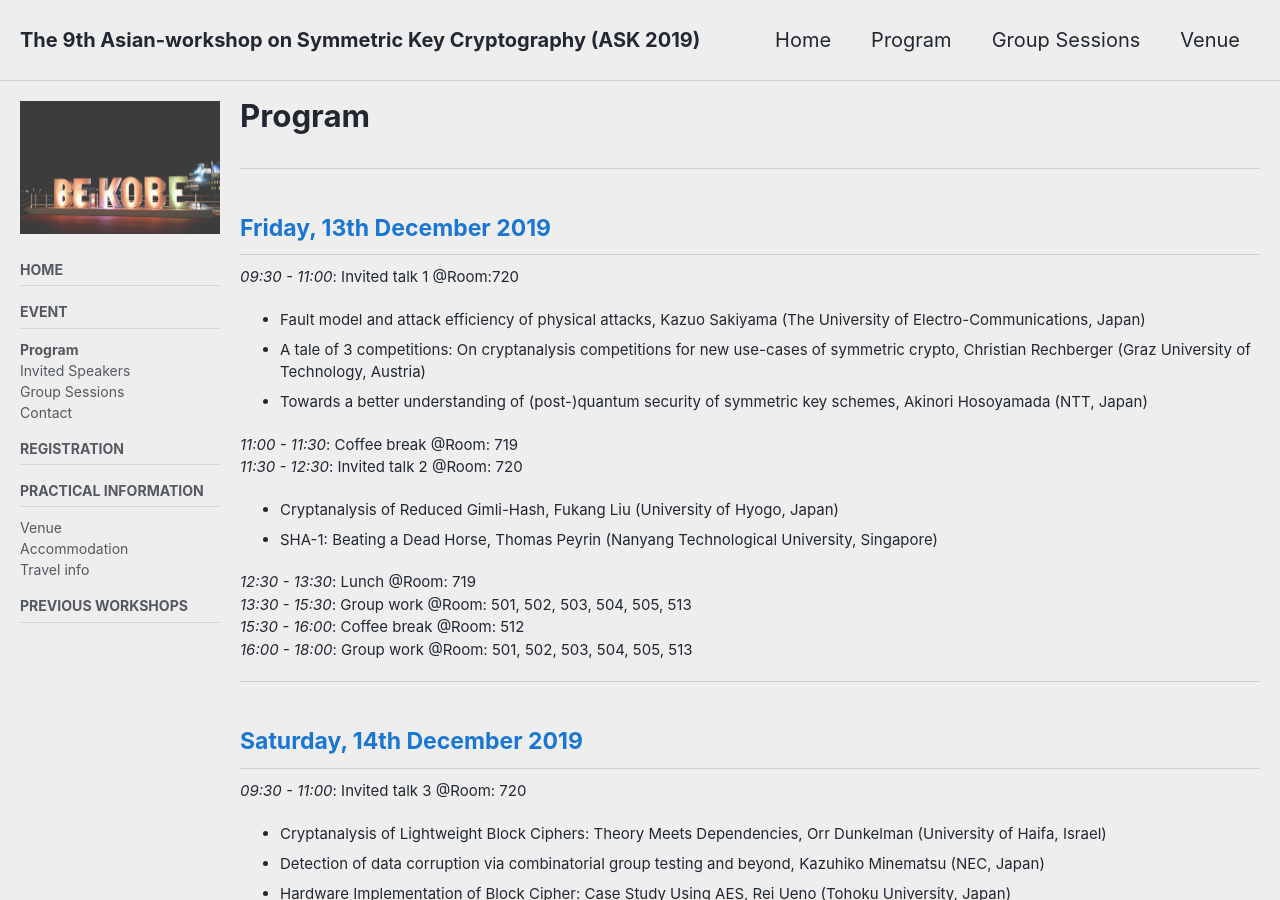
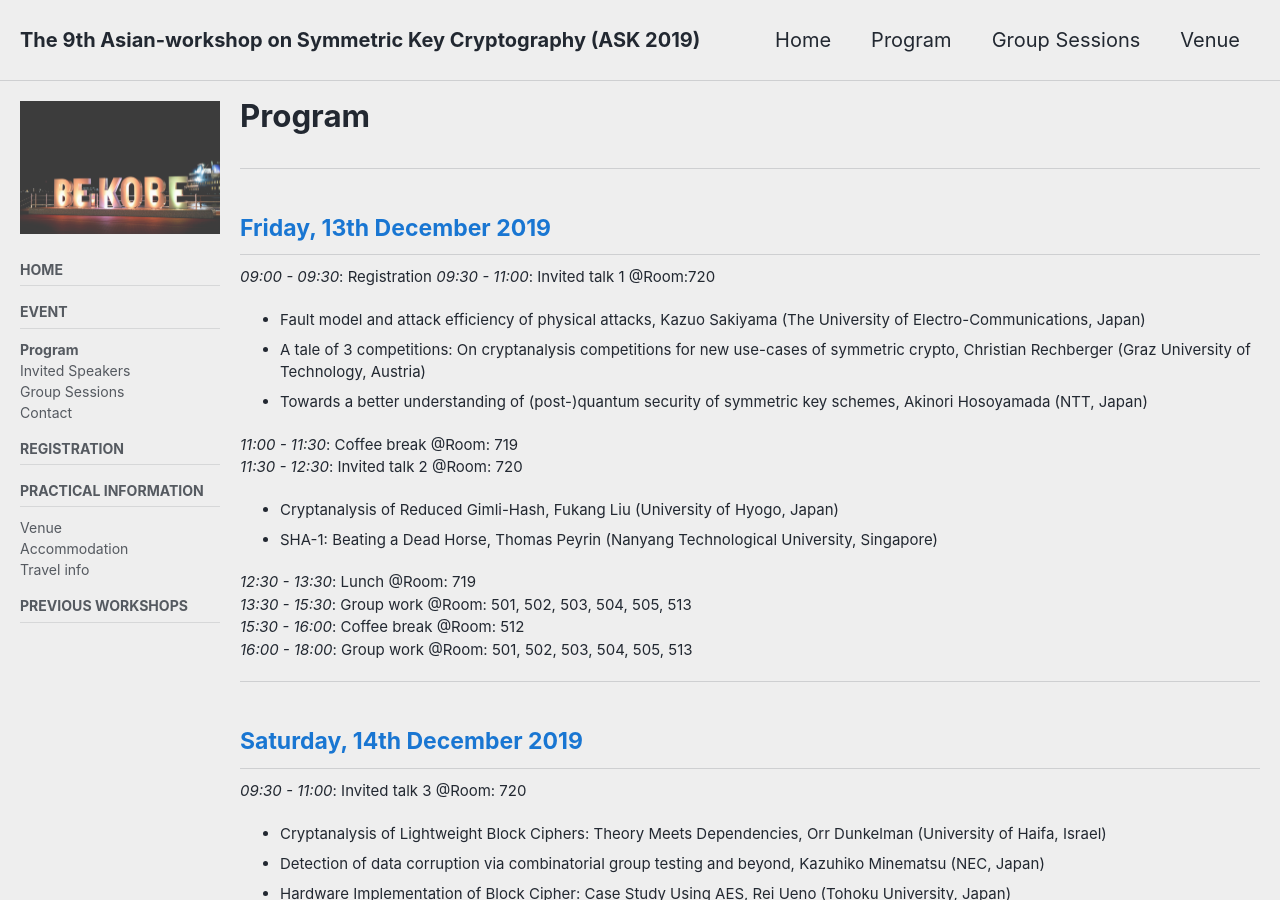
Before and after one commit to askworkshop/ask2019, a Jekyll site: the page built from program.md, in a window 1280 px wide and 900 px high. Built offline with Jekyll 4.4.1, drawn with Linux system fonts in a browser that asks for light colours; cached includes are drawn as plain includes; nearby versions of some CDN libraries; our own code applies the rules of GitHub Pages for plain Markdown files.

Commit message:
add registration

```diff
--- a/program.md
+++ b/program.md
@@ -17,6 +17,7 @@ sidebar:
 ---
 ## Friday, 13th December 2019
 
+*09:00 - 09:30*: Registration
 *09:30 - 11:00*: Invited talk 1 @Room:720
 
  - Fault model and attack efficiency of physical attacks,
```
